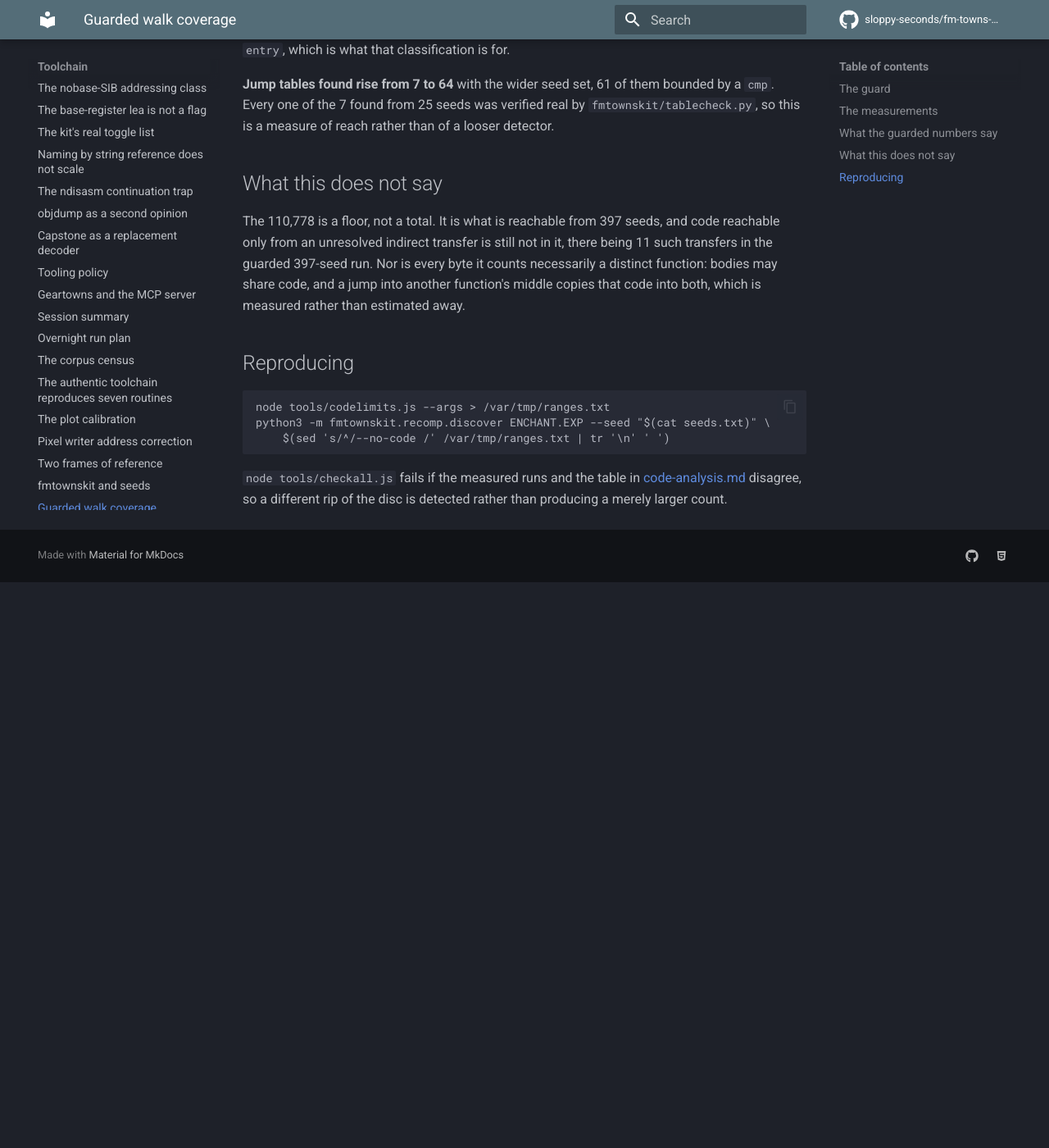
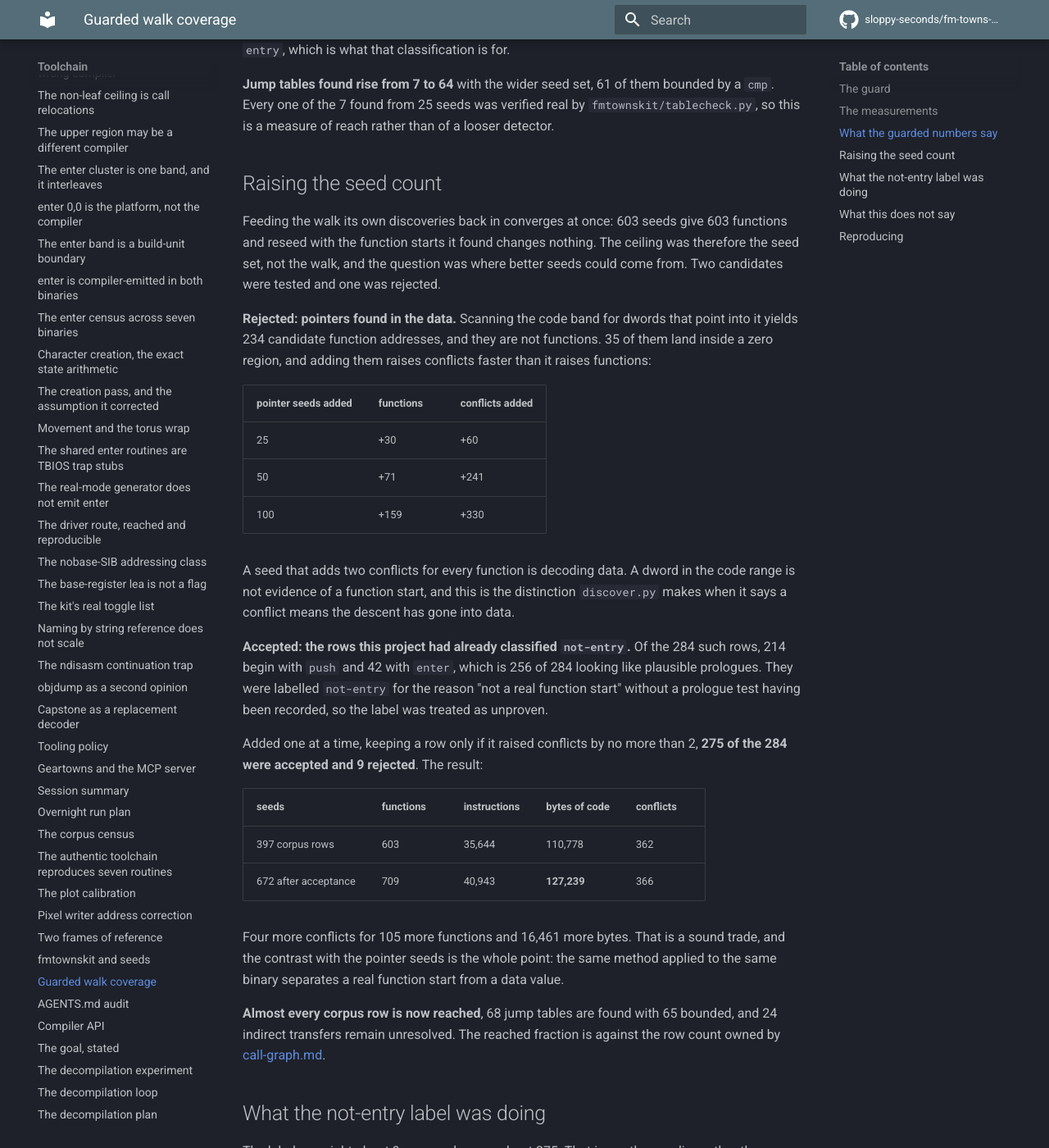
Before and after one commit to sloppy-seconds/fm-towns-ultima, an MkDocs documentation site: the page built from docs/guarded-walk-coverage.md, in a window 1280 px wide and 1400 px high, scrolled down 1330 px. Shown: the whole window at 82% size. Built offline with MkDocs 1.6.1 and Material for MkDocs 9.7.7, drawn with Linux system fonts in a browser that asks for light colours; comment, search, counter and statistics services are not loaded; before the commit the page ends 2040 px from its top, so only the background shows below that; some of the changed text lies outside the part shown.

Commit message:
Raising the seed count, and the not-entry label was wrong
Reseeding with the walk's own discoveries converges immediately: 603 seeds give
603 functions and nothing changes. The ceiling was the seed set, so two sources
of better seeds were tested and one was rejected.

Rejected: dwords in the code band that point into it. 234 candidates, 35 of them
inside a zero region, and they add conflicts faster than functions: 25 seeds give
+30 functions and +60 conflicts, 100 give +159 and +330. A seed costing two
conflicts per function is decoding data, which is exactly what a conflict means.

Accepted: the 284 rows this project had itself labelled not-entry. 214 begin with
push and 42 with enter, so 256 of 284 look like plausible prologues, and the
label carried the reason "not a real function start" with no prologue test
recorded against it. Added one at a time, keeping a row only if it raised
conflicts by at most 2, 275 were accepted and 9 rejected:

  seeds                functions  instructions  bytes of code  conflicts
  397 corpus rows            603        35,644        110,778        362
  672 after acceptance       709        40,943        127,239        366

Four more conflicts for 105 more functions and 16,461 more bytes.

The label was right about 9 rows and wrong about 275. That changes what
corpus.json is for: a set of candidate starts to be tested, not established
ones. Treating not-entry as a fact would have excluded a quarter of the game.

Recorded as a floor, not a total: 24 indirect transfers stay unresolved.

```diff
--- a/docs/guarded-walk-coverage.md
+++ b/docs/guarded-walk-coverage.md
@@ -45,13 +45,62 @@ the seed set is now the limiting factor, not the walk.
 Every one of the 7 found from 25 seeds was verified real by `fmtownskit/tablecheck.py`, so this
 is a measure of reach rather than of a looser detector.
 
+## Raising the seed count
+
+Feeding the walk its own discoveries back in converges at once: 603 seeds give 603 functions and
+reseed with the function starts it found changes nothing. The ceiling was therefore the seed set,
+not the walk, and the question was where better seeds could come from. Two candidates were
+tested and one was rejected.
+
+**Rejected: pointers found in the data.** Scanning the code band for dwords that point into it
+yields 234 candidate function addresses, and they are not functions. 35 of them land inside a zero
+region, and adding them raises conflicts faster than it raises functions:
+
+| pointer seeds added | functions | conflicts added |
+|---|---|---|
+| 25 | +30 | +60 |
+| 50 | +71 | +241 |
+| 100 | +159 | +330 |
+
+A seed that adds two conflicts for every function is decoding data. A dword in the code range is
+not evidence of a function start, and this is the distinction `discover.py` makes when it says a
+conflict means the descent has gone into data.
+
+**Accepted: the rows this project had already classified `not-entry`.** Of the 284 such rows, 214
+begin with `push` and 42 with `enter`, which is 256 of 284 looking like plausible prologues. They
+were labelled `not-entry` for the reason "not a real function start" without a prologue test
+having been recorded, so the label was treated as unproven.
+
+Added one at a time, keeping a row only if it raised conflicts by no more than 2, **275 of the 284
+were accepted and 9 rejected**. The result:
+
+| seeds | functions | instructions | bytes of code | conflicts |
+|---|---|---|---|---|
+| 397 corpus rows | 603 | 35,644 | 110,778 | 362 |
+| 672 after acceptance | 709 | 40,943 | **127,239** | 366 |
+
+Four more conflicts for 105 more functions and 16,461 more bytes. That is a sound trade, and the
+contrast with the pointer seeds is the whole point: the same method applied to the same binary
+separates a real function start from a data value.
+
+**Almost every corpus row is now reached**, 68 jump tables are found with 65 bounded, and 24
+indirect transfers remain unresolved. The reached fraction is against the row count owned by
+[call-graph.md](call-graph.md).
+
+## What the not-entry label was doing
+
+The label was right about 9 rows and wrong about 275. That is worth recording rather than quietly
+fixing, because it changes what `docs/corpus.json` is for: a set of candidate starts to be tested,
+not a set of established ones. Treating `not-entry` as a fact would have excluded a quarter of
+the game's functions from every walk.
+
 ## What this does not say
 
-The 110,778 is a floor, not a total. It is what is reachable from 397 seeds, and code reachable only
-from an unresolved indirect transfer is still not in it, there being 11 such transfers in the
-guarded 397-seed run. Nor is every byte it counts necessarily a distinct function: bodies may
-share code, and a jump into another function's middle copies that code into both, which is
-measured rather than estimated away.
+The 127,239 is a floor, not a total. It is what is reachable from 672 seeds, and code reachable
+only from an unresolved indirect transfer is still not in it, there being 24 such transfers in the
+final run. Nor is every byte it counts necessarily a distinct function: bodies may share code, and
+a jump into another function's middle copies that code into both, which is measured rather than
+estimated away.
 
 ## Reproducing
 
```
